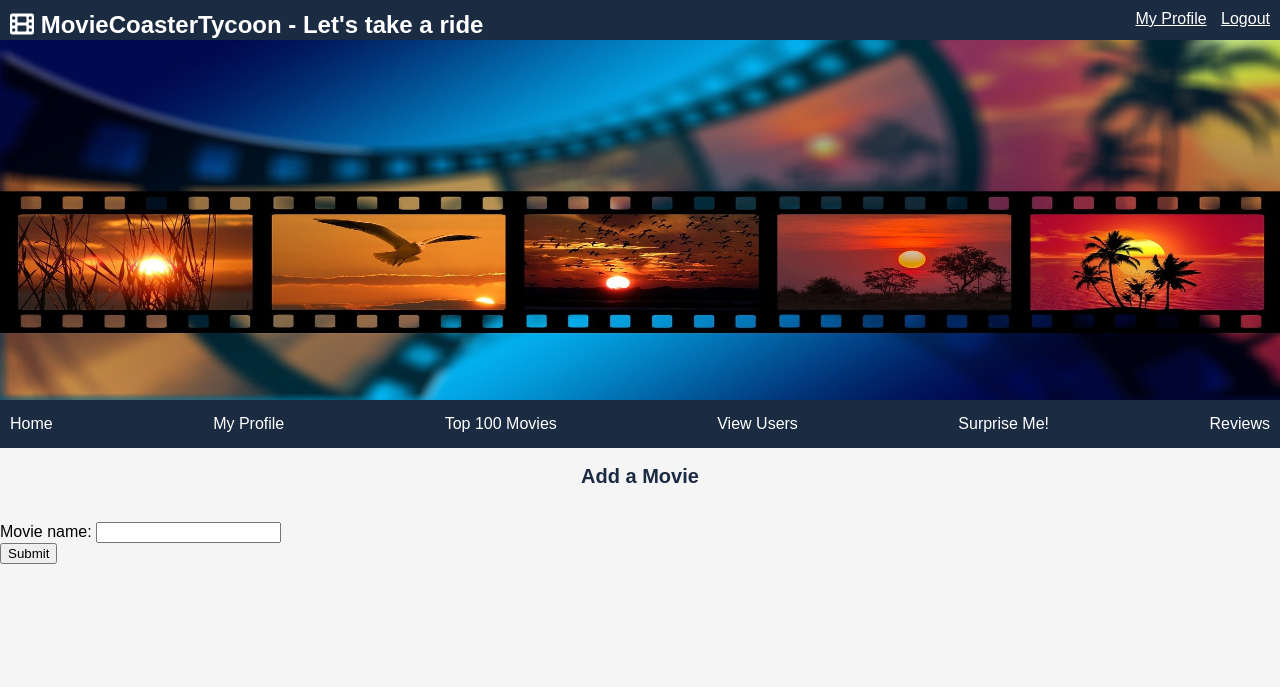
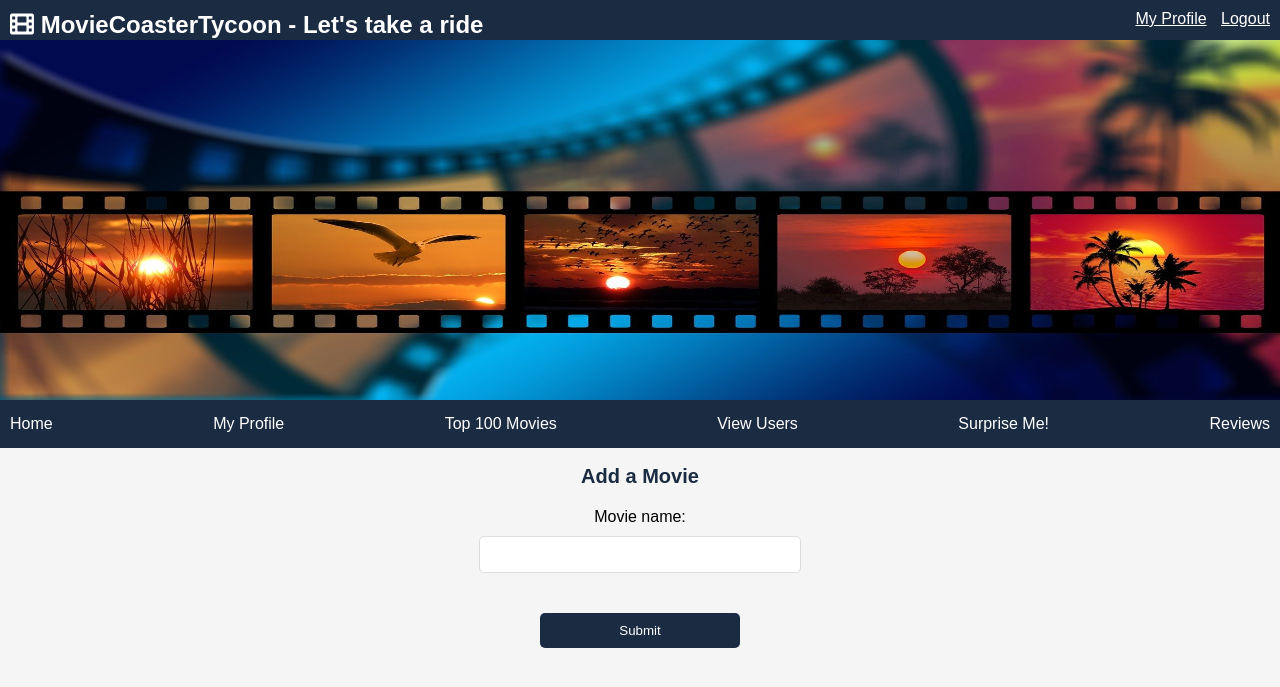
Before and after one commit to JoschuaSch/MovieWeb, a Flask app: page /add_movie in a window 1280 px wide. Shown: the top 687 px of the page. Run offline with Flask 3, Linux system fonts and the light colour scheme; the visitor is signed in with stand-in values (Sample User, id 1).

Commit message:
Css changes and addings

```diff
--- a/static/css/style.css
+++ b/static/css/style.css
@@ -764,3 +764,40 @@ h2 {
 .watchlist input[type="submit"]:hover {
   background-color: #294965;
 }
+.add-movie-title {
+  text-align: center;
+  margin-bottom: 20px;
+}
+
+.add-movie-form {
+  display: flex;
+  flex-direction: column;
+  align-items: center;
+}
+
+.add-movie-label {
+  font-size: 16px;
+  margin-bottom: 10px;
+}
+
+.add-movie-input {
+  width: 300px;
+  padding: 10px;
+  border: 1px solid #ddd;
+  border-radius: 5px;
+  margin-bottom: 20px;
+}
+
+.add-movie-button {
+  padding: 10px 20px;
+  background-color: #1a2b42;
+  color: white;
+  border: none;
+  border-radius: 5px;
+  cursor: pointer;
+  transition: background-color 0.3s ease;
+}
+
+.add-movie-button:hover {
+  background-color: #294965;
+}
--- a/templates/add_movie.html
+++ b/templates/add_movie.html
@@ -5,12 +5,10 @@ Add Movie
 {% endblock %}
 
 {% block content %}
-    <h2>Add a Movie</h2>
-    <form method="POST" action="{{ url_for('add_movie') }}">
-    <br/>
-    <label for="movie_name">Movie name:</label>
-    <input type="text" id="movie_name" name="movie_name" required/>
-    <br/>
-    <input type="submit" value="Submit"/>
+    <h2 class="add-movie-title">Add a Movie</h2>
+    <form method="POST" action="{{ url_for('add_movie') }}" class="add-movie-form">
+        <label for="movie_name" class="add-movie-label">Movie name:</label>
+        <input type="text" id="movie_name" name="movie_name" required class="add-movie-input" />
+        <input type="submit" value="Submit" class="add-movie-button" />
     </form>
 {% endblock %}
```
